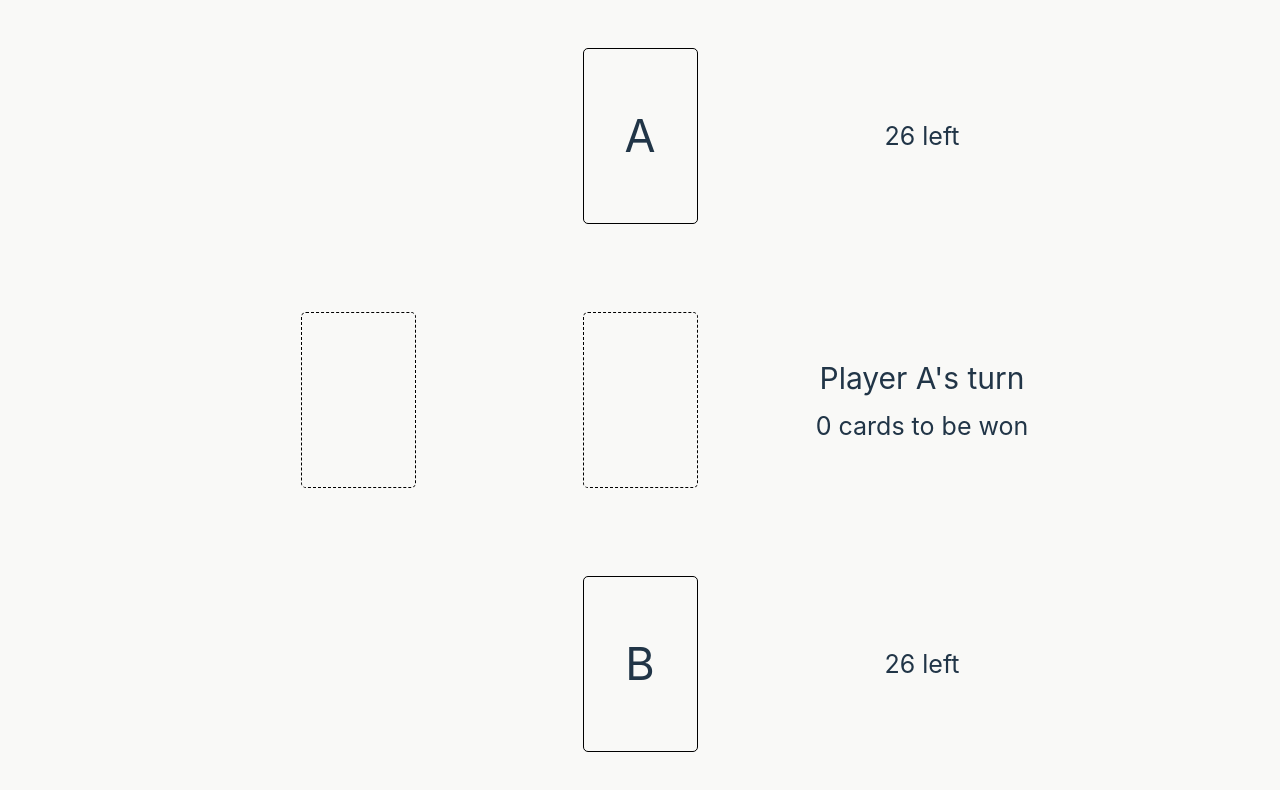
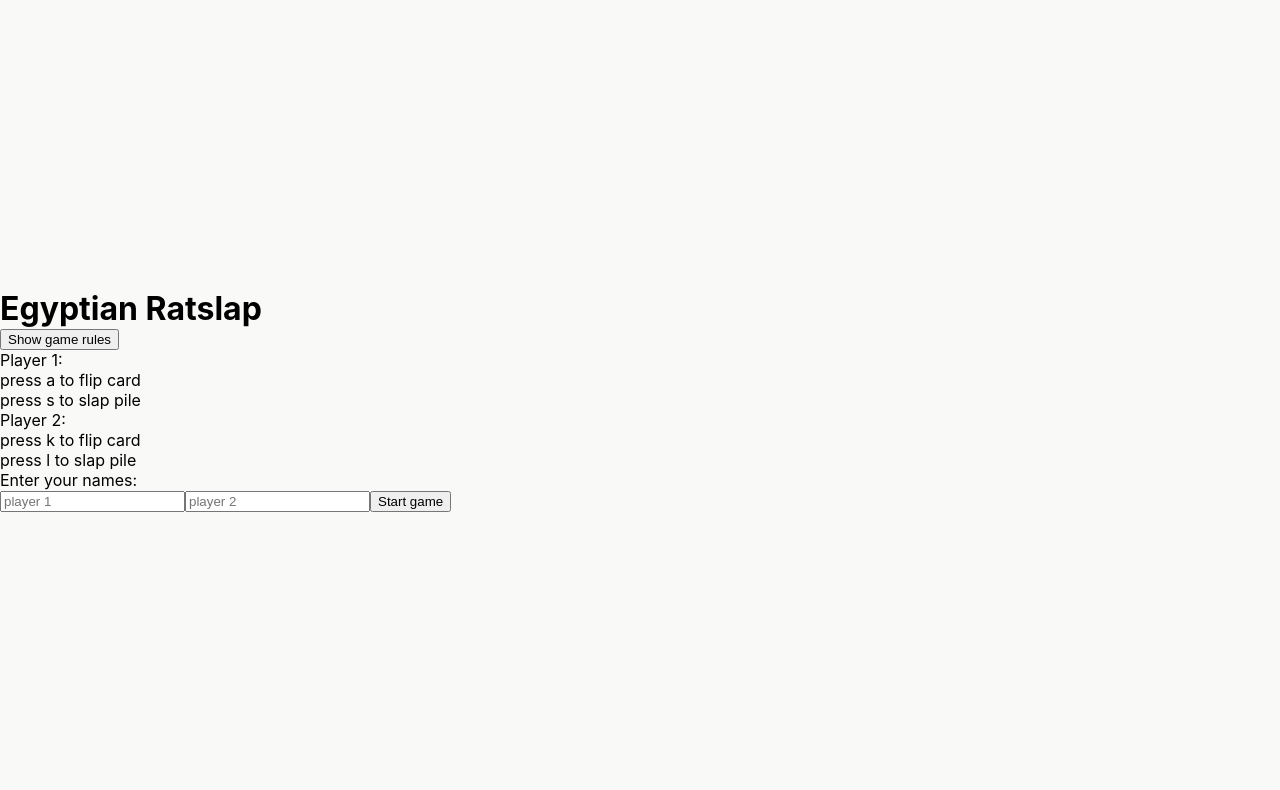
Before and after one commit to TomokoMiyakoshi/egyptian-ratscrew-game, a React (Vite) app: page / in a window 1280 px wide. Shown: the top 790 px of the page. Built offline with nearby package versions, Linux system fonts and the light colour scheme.

Commit message:
Removed styles set in index.css by vite and moved intro and end containers to new components

```diff
--- a/src/App.css
+++ b/src/App.css
@@ -1,8 +1,14 @@
-#root, .App {
+* {
+    box-sizing: border-box;
+    margin: 0;
+}
+
+:root, .App {
     width: 100%;
 }
 
-#root {
+:root {
+    font-family: Inter, Avenir, Helvetica, Arial, sans-serif;
     --small-ft: 16px;
     --medium-ft: 20px;
     --large-ft: 30px;
@@ -17,11 +23,7 @@ body {
     align-items: center;
     align-content: center;
     background: #f9f9f7;
-}
-
-* {
-    box-sizing: border-box;
-    margin: 0;
+    min-height: 100vh;
 }
 
 .board {
@@ -39,7 +41,7 @@ body {
     align-content: space-between;
     grid-template-columns: repeat(3, 1fr);
     grid-template-rows: repeat(3, var(--card-height));
-    grid-template-areas: ". a score-a"
+    grid-template-areas: "exit a score-a"
                         "mistake pile pile-text"
                         ". b score-b";
     font-size: var(--small-ft);
@@ -67,7 +69,6 @@ body {
     align-items: center;
     justify-content: center;
 }
-
 
 .deck.a {
     grid-area: a;
@@ -116,6 +117,10 @@ body {
     font-size: var(--medium-ft);
 }
 
+.exit {
+    grid-area: exit;
+}
+
 
 @media (min-width: 700px){
     #root {
--- a/src/App.jsx
+++ b/src/App.jsx
@@ -1,9 +1,9 @@
 import { useEffect, useState, useRef } from "react"
 import "./App.css"
-import Card from "./components/Card";
-import FlippedCard from "./components/FlippedCard";
 import Deck from "./components/Deck"
-import {getShuffledDeck} from "./utils.jsx";
+import IntroContainer from "./components/IntroContainer"
+import EndContainer from "./components/EndContainer"
+import {getShuffledDeck} from "./utils.jsx"
 import useQueue from "./hooks/useQueue.js"
 
 export default function App() {
@@ -24,6 +24,13 @@ export default function App() {
   const [pileWinner, setPileWinner] = useState("")
   const [mistakeMaker, setMistakeMaker] = useState("")
   const [gameOver, setGameOver] = useState(false)
+  const [playing, setPlaying] = useState(false)
+
+  // stores player names when form in intro component is submitted
+  const [playerNames, setplayerNames] = useState({
+    player1: "",
+    player2: ""
+  })
 
   // console.log("Deck A:", deckA.queue)
   console.log("Deck B:", deckB.queue)
@@ -33,7 +40,10 @@ export default function App() {
   // console.log({playerATurn})
 
   useEffect(() => {
-    if (deckB.queue.length === 0 || deckA.queue.length === 0) setGameOver(true)
+    if (deckB.queue.length === 0 || deckA.queue.length === 0) {
+      setGameOver(true)
+      setPlaying(false)
+    }
   }, [deckA, deckB])
 
   useEffect(() => {
@@ -43,8 +53,11 @@ export default function App() {
 
 
   const handleKeyDown = e => {
+    console.log(e.key)
+    console.log(canFlip)
     // canFlip is false when slap in progress
     if (!canFlip) return
+
     if ((e.key === "a" && playerATurn) || (e.key === "k" && !playerATurn)) {
       console.log("flipping")
       flipCard()
@@ -164,7 +177,7 @@ export default function App() {
     }, 1000)
   }
 
-  const restart = () => {
+  const resetState = () => {
     setGameOver(false)
     setShuffledDeck(getShuffledDeck())
     deckA.emptyQueue()
@@ -174,22 +187,31 @@ export default function App() {
     pile.emptyQueue()
     mistakePile.emptyQueue()
   }
+  const restart = () => {
+    resetState()
+    setPlaying(true)
+  }
 
   const cardsToBeWon = useRef(0)
 
+  const exitGame = () => {
+    // shown confirm dialog
+    resetState()
+    setPlaying(false)
+  }
 
   return (
     <div className="App">
-      {gameOver && <div className="results">
-        <h1>Game over</h1>
-        <p>Winner is {playerATurn ? "player A" : "player B"}</p>
-        <button onClick={restart}>Restart</button>
-      </div>}
 
-      {!gameOver && <div className="board">
+      {!playing && !gameOver && <IntroContainer setplayerNames={setplayerNames} setPlaying={setPlaying}/>}
 
+      {gameOver && <EndContainer restart={restart} exitGame={exitGame}/>}
+
+      {playing && <div className="board">
+
+        <button className="exit" onClick={exitGame}>Exit game</button>
         <div className="pile-text">
-        <p>{playerATurn? "Player A's turn" : "Player B's turn"}</p>
+        <p>{playerATurn? `${playerNames.player1}'s turn` : `${playerNames.player2}'s turn`}</p>
         <p>{`${cardsToBeWon.current} ${cardsToBeWon.current === 1 ? "card" : "cards"} to be won`}</p>
         </div>
 
--- /dev/null
+++ b/src/components/EndContainer.jsx
@@ -0,0 +1,11 @@
+
+export default (props) => {
+    return (
+        <div className="results">
+            <h1>Game over</h1>
+            <p>Winner is {props.playerATurn ? "player A" : "player B"}</p>
+            <button onClick={props.restart}>Restart</button>
+            <button onClick={props.exitGame}>End game</button>
+        </div>
+    )
+}
--- /dev/null
+++ b/src/components/IntroContainer.jsx
@@ -0,0 +1,54 @@
+import {useState, useRef} from "react"
+
+export default (props) => {
+
+  const gameRules = useRef("Players take turns flipping the top card from their deck and placing it facing up on the center pile. When one of the following situations arise,  the first player to slap the pile wins the round, and they begin the next round.<br/><br/>1. the bottom and top card has the same value<br/>2. two cards of the same value are placed consecutively<br/>3. two cards of the same value are placed with a single card of different value between the two cards<br/>4.when two consecutive cards add up to 10 (A has a value of 1)<br/>5. when a King and Queen is placed consecutively, in either order<br/><br/>If a player slaps the pile and none of the above criteria are met, their top card is sent to the mistake pile in the center and the round continues. The cards in the mistake pile will be collected by the current round’s winner. The game is over when one of the players runs out of cards in their deck.")
+
+
+  // stores player name inputs, is reset when game starts
+  const [namesFormData, setNamesFormData] = useState({
+    player1: "",
+    player2: ""
+  })
+
+  const handleFormChange = (e) => {
+    setNamesFormData({
+      ...namesFormData,
+      [e.target.name]: e.target.value
+    })
+  }
+
+  const handleFormSubmit = (e) => {
+    e.preventDefault()
+    // store names in state
+    props.setplayerNames({
+      player1: namesFormData.player1 || "Player 1",
+      player2: namesFormData.player1 || "Player 2",
+    })
+
+     // reset forms data state
+    setNamesFormData({
+      player1: "",
+      player2: ""
+    })
+
+    props.setPlaying(true)
+  }
+
+
+    return (
+        <div className="intro-containe">
+            <h1>Egyptian Ratslap</h1>
+            <button>Show game rules</button>
+            <p>{}</p>
+            <p>Player 1:<br/>press a to flip card<br/>press s to slap pile</p>
+            <p>Player 2:<br/>press k to flip card<br/>press l to slap pile</p>
+            <form>
+            <p>Enter your names:</p>
+            <input type="text" name="player1" placeholder="player 1" value={namesFormData.player1} onChange={handleFormChange}/>
+            <input type="text" name="player2" placeholder="player 2" value={namesFormData.player2} onChange={handleFormChange}/>
+            <button onClick={handleFormSubmit}>Start game</button>
+            </form>
+        </div>
+    )
+}
--- a/src/index.css
+++ b/src/index.css
@@ -1,20 +1,5 @@
-:root {
-  font-family: Inter, Avenir, Helvetica, Arial, sans-serif;
-  font-size: 16px;
-  line-height: 24px;
-  font-weight: 400;
 
-  color-scheme: light dark;
-  color: rgba(255, 255, 255, 0.87);
-  background-color: #242424;
-
-  font-synthesis: none;
-  text-rendering: optimizeLegibility;
-  -webkit-font-smoothing: antialiased;
-  -moz-osx-font-smoothing: grayscale;
-  -webkit-text-size-adjust: 100%;
-}
-
+/*
 a {
   font-weight: 500;
   color: #646cff;
@@ -22,14 +7,6 @@ a {
 }
 a:hover {
   color: #535bf2;
-}
-
-body {
-  margin: 0;
-  display: flex;
-  place-items: center;
-  min-width: 320px;
-  min-height: 100vh;
 }
 
 h1 {
@@ -54,17 +31,4 @@ button:hover {
 button:focus,
 button:focus-visible {
   outline: 4px auto -webkit-focus-ring-color;
-}
-
-@media (prefers-color-scheme: light) {
-  :root {
-    color: #213547;
-    background-color: #ffffff;
-  }
-  a:hover {
-    color: #747bff;
-  }
-  button {
-    background-color: #f9f9f9;
-  }
-}
+} */
```
Also changed, not shown: src/assets/images/card.png (added).
